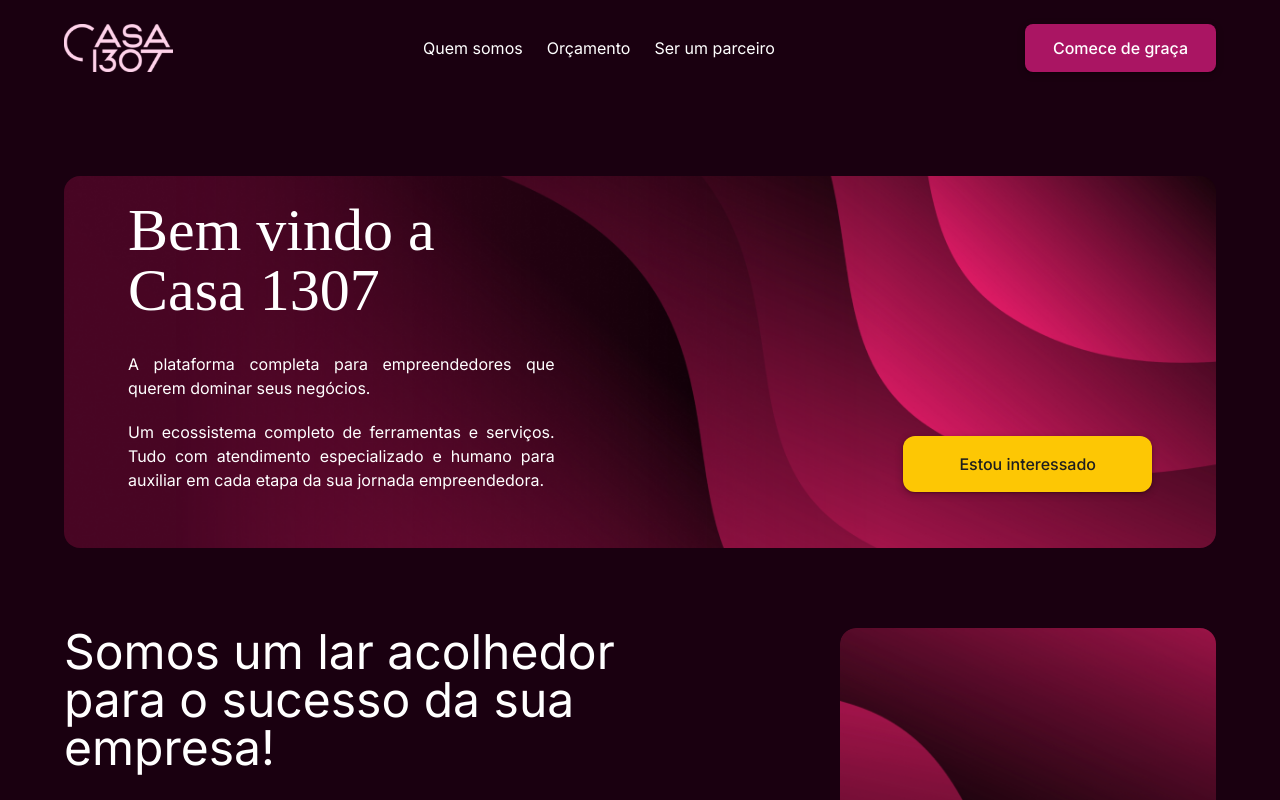
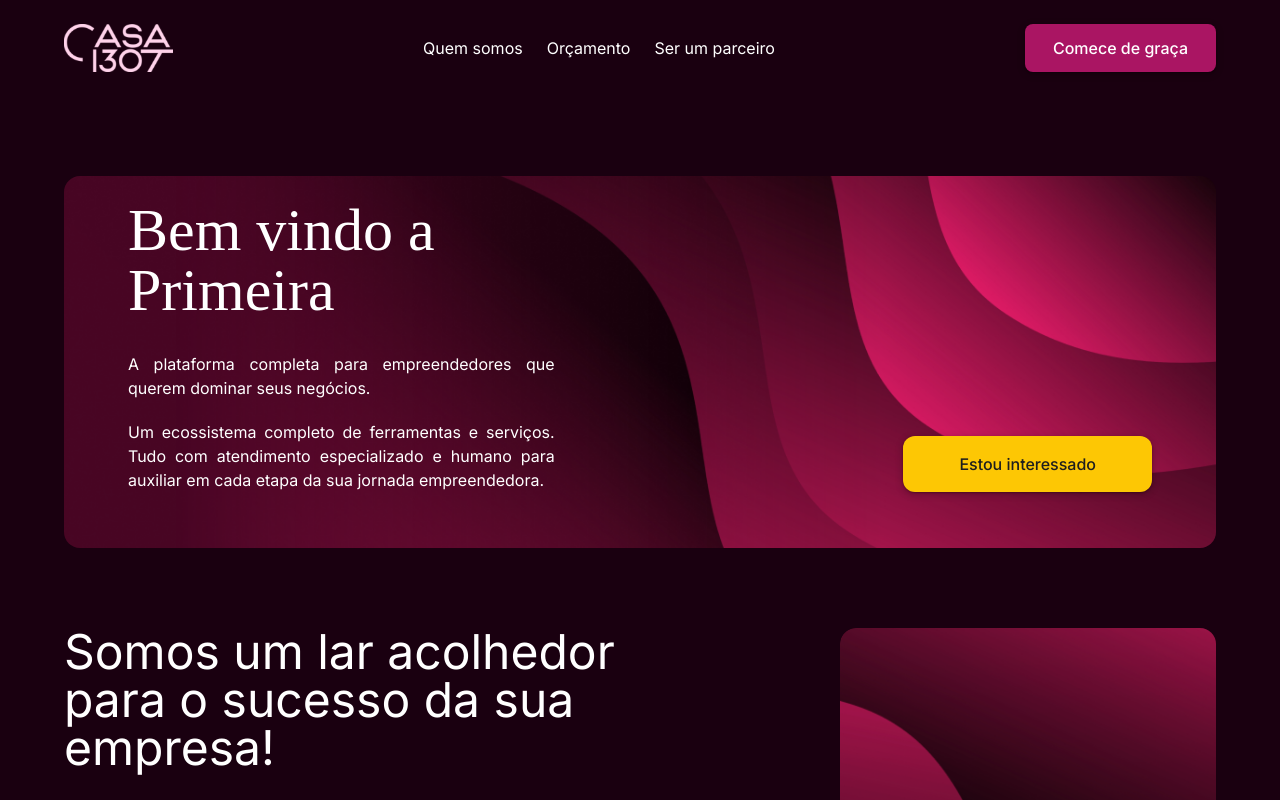
Before and after one commit to Medeiros-hub/casa1307, a React (Vite) app: page / in a window 1280 px wide. Shown: the top 800 px of the page. Built offline with nearby package versions, Linux system fonts and the light colour scheme; a web font is replaced by a local one.

Commit message:
feat: animatetitle

```diff
--- /dev/null
+++ b/src/components/animated-text.tsx
@@ -0,0 +1,22 @@
+import { useState, useEffect } from 'react'
+
+const texts = ['Casa 1307', 'Primeira', 'Melhor']
+
+export function AnimatedText() {
+  const [index, setIndex] = useState(0)
+  const [animationClass, setAnimationClass] = useState('slide-in-right')
+
+  useEffect(() => {
+    const animateInterval = setInterval(() => {
+      setAnimationClass('animate-slide-out-left')
+      setTimeout(() => {
+        setIndex((index) => (index + 1) % texts.length)
+        setAnimationClass('animate-slide-in-right')
+      }, 1000) // Duração da animação
+    }, 3000) // Muda o texto a cada 3 segundos
+
+    return () => clearInterval(animateInterval)
+  }, [])
+
+  return <p className={`transition-all ${animationClass}`}>{texts[index]}</p>
+}
--- a/src/pages/home.tsx
+++ b/src/pages/home.tsx
@@ -1,5 +1,6 @@
 import { BadgePlus, Crown, LayoutDashboard, Star } from 'lucide-react'
 
+import { AnimatedText } from '../components/animated-text'
 import { DescriptionCard } from '../components/description-card'
 import { Footer } from '../components/footer'
 import { Topbar } from '../components/topbar'
@@ -16,7 +17,7 @@ export function Home() {
               <h1 className="text-wrap md:text-nowrap">
                 Bem vindo a
                 <br />
-                <span>Casa 1307</span>
+                <AnimatedText />
               </h1>
             </div>
             <div className="space-y-5 text-wrap text-justify text-sm md:text-base">
--- a/tailwind.config.js
+++ b/tailwind.config.js
@@ -24,6 +24,32 @@ export default {
         'bg-large': "url('/bg-large.png')",
         'bg-xl': "url('/bg-xl.png')",
       },
+      keyframes: {
+        slideOutLeft: {
+          '0%': {
+            transform: 'translateX(0)',
+            opacity: 1,
+          },
+          '100%': {
+            transform: 'translateX(-10%)',
+            opacity: 0,
+          },
+        },
+        slideInRight: {
+          '0%': {
+            transform: 'translateX(10%)',
+            opacity: 0,
+          },
+          '100%': {
+            transform: 'translateX(0)',
+            opacity: 1,
+          },
+        },
+      },
+      animation: {
+        'slide-out-left': 'slideOutLeft 1s forwards',
+        'slide-in-right': 'slideInRight 1s forwards',
+      },
     },
   },
   plugins: [],
```
